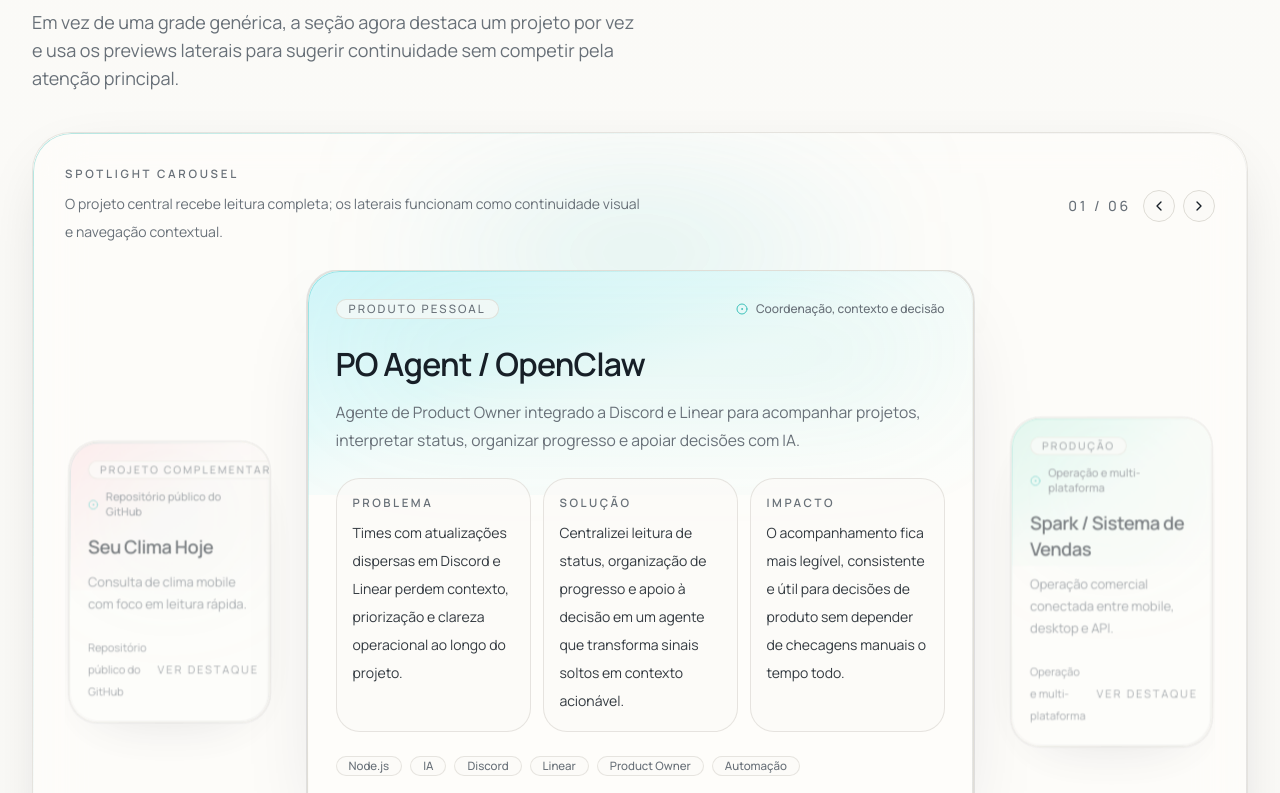
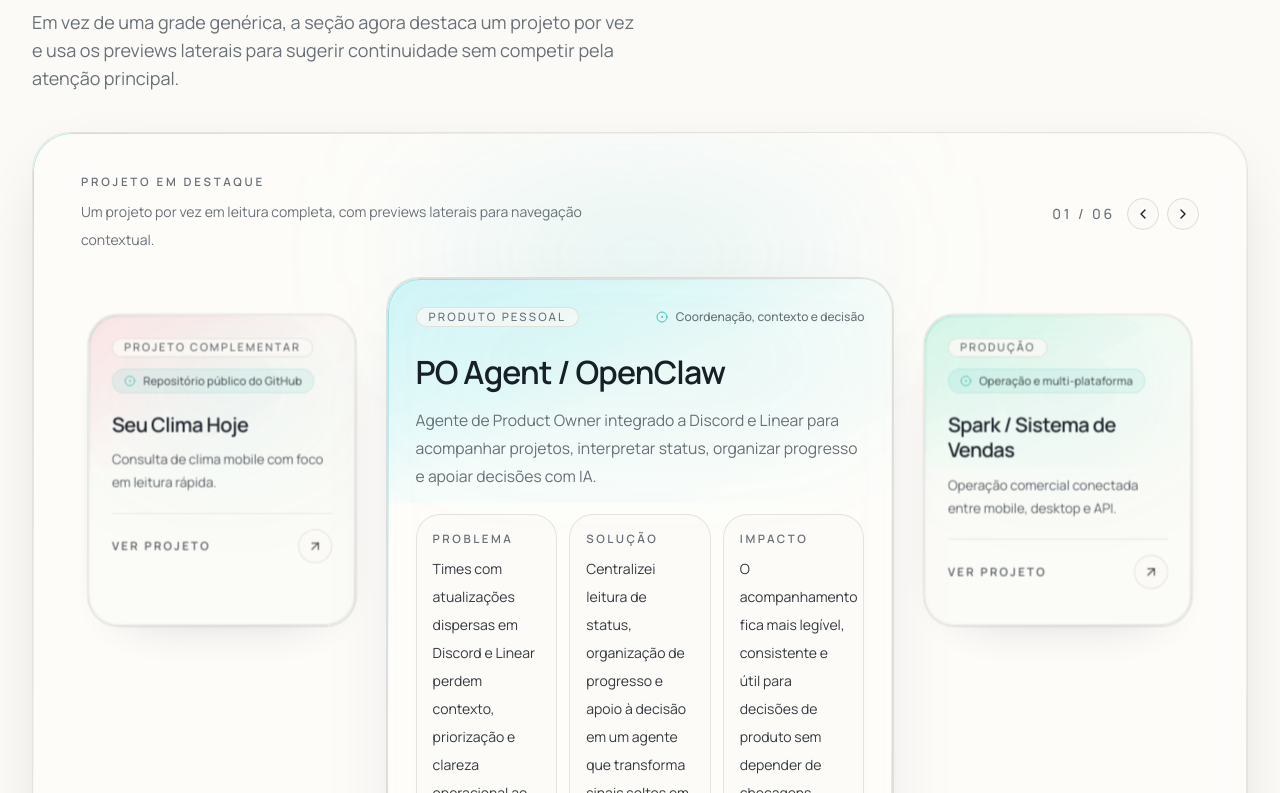
Before and after one commit to Kadjow/mysite.com, a Next.js app: page / in a window 1280 px wide. Shown: the part 3727-4520 px from the top of the page. Built offline with nearby package versions, Linux system fonts and the light colour scheme; no server answers.

Commit message:
fix: improve desktop project spotlight carousel

```diff
--- a/src/components/sections/projects/project-spotlight-card.tsx
+++ b/src/components/sections/projects/project-spotlight-card.tsx
@@ -35,85 +35,117 @@ export function ProjectSpotlightCard({
   className,
 }: ProjectSpotlightCardProps) {
   const isActive = variant === "active";
+  const previewClampClass =
+    "overflow-hidden [display:-webkit-box] [-webkit-box-orient:vertical]";
 
   const contentCard = (
     <Card
       className={cn(
-        "surface-card mesh-border relative overflow-hidden rounded-[2rem] border-border/75 py-0 text-left transition-[border-color,box-shadow,opacity,transform] duration-300 ease-out motion-reduce:transform-none motion-reduce:transition-none",
+        "surface-card mesh-border relative overflow-hidden rounded-[2rem] border-border/75 py-0 text-left transition-[border-color,box-shadow,background-color,transform] duration-300 ease-out motion-reduce:transform-none motion-reduce:transition-none",
         isActive
-          ? "min-h-[34rem] border-border/90 shadow-[var(--shadow-soft)]"
-          : "min-h-[18rem] border-border/75 opacity-60 hover:opacity-78",
+          ? "min-h-[34rem] border-border/90 bg-card/90 shadow-[var(--shadow-soft)] dark:border-white/12 dark:bg-white/[0.055]"
+          : "min-h-[20.5rem] border-border/85 bg-background/82 shadow-[0_20px_60px_-38px_rgba(15,23,42,0.28)] group-hover:-translate-y-1 group-hover:border-border/95 group-hover:bg-background/88 group-hover:shadow-[var(--shadow-soft)] dark:border-white/12 dark:bg-white/[0.05] dark:shadow-[0_26px_80px_-48px_rgba(0,0,0,0.78)] dark:group-hover:border-white/20 dark:group-hover:bg-white/[0.075]",
         className,
       )}
     >
       <div
         className={cn(
-          "pointer-events-none absolute inset-x-0 top-0 bg-gradient-to-br",
+          "pointer-events-none absolute inset-x-0 top-0 bg-gradient-to-br transition-opacity duration-300",
           toneMap[project.tone],
-          isActive ? "h-56" : "h-40",
+          isActive ? "h-56 opacity-100" : "h-40 opacity-90 group-hover:opacity-100",
         )}
       />
-      <div className="pointer-events-none absolute inset-x-10 top-8 h-24 rounded-full bg-accent/10 blur-3xl" />
+      <div
+        className={cn(
+          "pointer-events-none absolute inset-x-10 top-8 h-24 rounded-full blur-3xl",
+          isActive ? "bg-accent/10" : "bg-accent/12 dark:bg-accent/16",
+        )}
+      />
 
       <CardContent
         className={cn(
           "relative flex h-full flex-col",
-          isActive ? "gap-6 px-6 py-6 sm:px-7 sm:py-7" : "gap-4 px-5 py-5",
+          isActive ? "gap-6 px-6 py-6 sm:px-7 sm:py-7" : "gap-5 px-5 py-5 lg:px-6 lg:py-6",
         )}
       >
-        <div className="flex flex-wrap items-center justify-between gap-3">
+        <div
+          className={cn(
+            "flex gap-3",
+            isActive ? "flex-wrap items-center justify-between" : "flex-col items-start",
+          )}
+        >
           <Badge
             variant="outline"
-            className="rounded-full border-border/80 bg-background/70 px-3 py-1 text-[0.72rem] uppercase tracking-[0.18em] text-muted-foreground"
+            className={cn(
+              "rounded-full px-3 py-1 text-[0.72rem] uppercase tracking-[0.18em]",
+              isActive
+                ? "border-border/80 bg-background/70 text-muted-foreground dark:border-white/10 dark:bg-white/[0.06]"
+                : "border-border/85 bg-background/78 text-foreground/72 dark:border-white/12 dark:bg-white/[0.065] dark:text-foreground/84",
+            )}
           >
             {project.status}
           </Badge>
 
           {project.highlight ? (
-            <div className="inline-flex items-center gap-2 text-xs font-medium text-muted-foreground">
-              <CircleDot className="size-3 text-accent" />
-              {project.highlight}
+            <div
+              className={cn(
+                "inline-flex max-w-full items-center gap-2 text-xs font-medium",
+                isActive
+                  ? "text-muted-foreground"
+                  : "rounded-full border border-accent/18 bg-accent/10 px-3 py-1 text-foreground/74 dark:border-accent/28 dark:bg-accent/14 dark:text-foreground/86",
+              )}
+            >
+              <CircleDot className="size-3 shrink-0 text-accent" />
+              <span className={cn(!isActive && "block max-w-full truncate")}>{project.highlight}</span>
             </div>
           ) : null}
         </div>
 
-        <div className={cn("space-y-3", isActive ? "max-w-2xl" : "max-w-sm")}>
+        <div className={cn("space-y-3", isActive ? "max-w-2xl" : "max-w-none")}>
           <h3
             className={cn(
               "font-semibold tracking-tight text-foreground",
-              isActive ? "text-2xl sm:text-[2rem]" : "text-xl",
+              isActive
+                ? "text-2xl sm:text-[2rem]"
+                : "text-[1.2rem] leading-tight lg:text-[1.32rem]",
+              !isActive && `${previewClampClass} [-webkit-line-clamp:2]`,
             )}
           >
             {project.name}
           </h3>
           <p
             className={cn(
-              "text-muted-foreground",
-              isActive ? "text-sm leading-7 sm:text-[0.98rem]" : "text-sm leading-6",
+              isActive ? "text-sm leading-7 text-muted-foreground sm:text-[0.98rem]" : "text-sm leading-6 text-foreground/74 dark:text-foreground/82",
             )}
           >
-            {isActive ? project.description : project.preview}
+            {isActive ? (
+              project.description
+            ) : (
+              <span className={cn(previewClampClass, "[-webkit-line-clamp:2]")}>
+                {project.preview}
+              </span>
+            )}
           </p>
         </div>
 
         {isActive ? (
           <>
             <div className="grid gap-3 lg:grid-cols-3">
-              <div className="rounded-[1.5rem] border border-border/70 bg-background/72 p-4">
+              <div className="rounded-[1.5rem] border border-border/70 bg-background/72 p-4 dark:border-white/10 dark:bg-white/[0.045]">
                 <p className="text-[0.72rem] font-semibold uppercase tracking-[0.22em] text-muted-foreground">
                   {spotlight.problemLabel}
                 </p>
                 <p className="mt-2 text-sm leading-7 text-foreground/88">{project.caseStudy.problem}</p>
               </div>
 
-              <div className="rounded-[1.5rem] border border-border/70 bg-background/72 p-4">
+              <div className="rounded-[1.5rem] border border-border/70 bg-background/72 p-4 dark:border-white/10 dark:bg-white/[0.045]">
                 <p className="text-[0.72rem] font-semibold uppercase tracking-[0.22em] text-muted-foreground">
                   {spotlight.solutionLabel}
                 </p>
                 <p className="mt-2 text-sm leading-7 text-foreground/88">{project.caseStudy.solution}</p>
               </div>
 
-              <div className="rounded-[1.5rem] border border-border/70 bg-background/72 p-4">
+              <div className="rounded-[1.5rem] border border-border/70 bg-background/72 p-4 dark:border-white/10 dark:bg-white/[0.045]">
                 <p className="text-[0.72rem] font-semibold uppercase tracking-[0.22em] text-muted-foreground">
                   {spotlight.impactLabel}
                 </p>
@@ -145,10 +177,12 @@ export function ProjectSpotlightCard({
             </div>
           </>
         ) : (
-          <div className="mt-auto flex items-center justify-between gap-3 pt-2 text-xs text-muted-foreground">
-            <span className="max-w-[16rem] leading-6">{project.highlight ?? project.preview}</span>
-            <span className="shrink-0 uppercase tracking-[0.18em]">
+          <div className="mt-auto flex items-center justify-between gap-3 border-t border-border/70 pt-4 text-xs dark:border-white/10">
+            <span className="shrink-0 font-semibold uppercase tracking-[0.2em] text-foreground/76 dark:text-foreground/86">
               {spotlight.viewHighlightLabel}
+            </span>
+            <span className="inline-flex size-9 shrink-0 items-center justify-center rounded-full border border-border/80 bg-background/76 text-foreground/76 transition-colors duration-300 group-hover:border-accent/30 group-hover:text-foreground dark:border-white/12 dark:bg-white/[0.06] dark:text-foreground/84 dark:group-hover:border-accent/36">
+              <ArrowUpRight className="size-4" />
             </span>
           </div>
         )}
--- a/src/components/sections/projects/project-spotlight-carousel.tsx
+++ b/src/components/sections/projects/project-spotlight-carousel.tsx
@@ -114,9 +114,9 @@ export function ProjectSpotlightCarousel({
           goNext();
         }
       }}
-      className="surface-card mesh-border relative overflow-hidden rounded-[2.4rem] border-border/75 px-4 py-5 sm:px-6 sm:py-6 lg:px-8 lg:py-8 focus-visible:outline-none focus-visible:ring-2 focus-visible:ring-ring focus-visible:ring-offset-2 focus-visible:ring-offset-background"
+      className="surface-card mesh-border relative overflow-hidden rounded-[2.4rem] border-border/75 px-4 py-5 sm:px-6 sm:py-6 lg:px-10 lg:py-8 xl:px-12 xl:py-10 focus-visible:outline-none focus-visible:ring-2 focus-visible:ring-ring focus-visible:ring-offset-2 focus-visible:ring-offset-background"
     >
-      <div className="pointer-events-none absolute inset-x-[18%] top-10 h-40 rounded-full bg-[radial-gradient(circle,oklch(0.74_0.111_190_/_0.16),transparent_72%)] blur-3xl dark:bg-[radial-gradient(circle,oklch(0.79_0.122_190_/_0.22),transparent_72%)]" />
+      <div className="pointer-events-none absolute inset-x-[18%] top-10 h-40 rounded-full bg-[radial-gradient(circle,oklch(0.74_0.111_190_/_0.14),transparent_72%)] blur-3xl dark:bg-[radial-gradient(circle,oklch(0.79_0.122_190_/_0.18),transparent_72%)]" />
 
       <div className="relative flex flex-col gap-6">
         <div className="flex flex-wrap items-center justify-between gap-4">
@@ -187,11 +187,11 @@ export function ProjectSpotlightCarousel({
           </AnimatePresence>
         </div>
 
-        <div className="relative hidden overflow-hidden md:block">
+        <div className="relative hidden overflow-x-clip md:block">
           <LayoutGroup>
             <motion.div
               layout
-              className="flex items-center justify-center gap-3 lg:gap-5 xl:gap-7"
+              className="flex items-stretch justify-center gap-4 lg:gap-5 xl:gap-6"
               transition={transition}
             >
               <AnimatePresence initial={false} mode="popLayout">
@@ -209,9 +209,9 @@ export function ProjectSpotlightCarousel({
                           }
                     }
                     animate={{
-                      opacity: slot.variant === "active" ? 1 : 0.92,
-                      scale: slot.variant === "active" ? 1 : 0.92,
-                      y: slot.variant === "active" ? 0 : 28,
+                      opacity: slot.variant === "active" ? 1 : 0.96,
+                      scale: slot.variant === "active" ? 1 : 0.95,
+                      y: slot.variant === "active" ? 0 : 18,
                     }}
                     exit={
                       reduceMotion
@@ -224,10 +224,10 @@ export function ProjectSpotlightCarousel({
                     }
                     transition={transition}
                     className={cn(
-                      "shrink-0",
+                      "w-full shrink-0",
                       slot.variant === "active"
-                        ? "w-[56%] min-w-0 xl:w-[58%]"
-                        : "w-[22%] min-w-0 xl:w-[19%]",
+                        ? "min-w-0 md:max-w-[46rem] md:flex-[1.18_1_0] xl:max-w-[48rem]"
+                        : "md:flex-[0_0_clamp(16rem,22vw,18.75rem)]",
                     )}
                   >
                     <ProjectSpotlightCard
--- a/src/i18n/locales/en-US.ts
+++ b/src/i18n/locales/en-US.ts
@@ -476,9 +476,9 @@ export const enUS = {
     },
   },
   projectSpotlight: {
-    carouselLabel: "Spotlight Carousel",
+    carouselLabel: "Project spotlight",
     carouselDescription:
-      "The central project gets a complete reading, while the side projects work as visual continuity and contextual navigation.",
+      "One featured project at a time, with side previews that keep navigation quick and contextual.",
     carouselAriaLabel: "Project spotlight carousel",
     previousProjectAriaLabel: "View previous project",
     nextProjectAriaLabel: "View next project",
@@ -486,8 +486,8 @@ export const enUS = {
     problemLabel: "Problem",
     solutionLabel: "Solution",
     impactLabel: "Impact",
-    viewHighlightLabel: "View highlight",
-    selectProjectAriaLabel: "Highlight project {name}",
+    viewHighlightLabel: "View project",
+    selectProjectAriaLabel: "Select project {name}",
   },
   footer: {
     socialLinksAriaLabel: "Social links",
--- a/src/i18n/locales/pt-BR.ts
+++ b/src/i18n/locales/pt-BR.ts
@@ -477,9 +477,9 @@ export const ptBR = {
     },
   },
   projectSpotlight: {
-    carouselLabel: "Spotlight Carousel",
+    carouselLabel: "Projeto em destaque",
     carouselDescription:
-      "O projeto central recebe leitura completa; os laterais funcionam como continuidade visual e navegação contextual.",
+      "Um projeto por vez em leitura completa, com previews laterais para navegação contextual.",
     carouselAriaLabel: "Carrossel spotlight de projetos",
     previousProjectAriaLabel: "Ver projeto anterior",
     nextProjectAriaLabel: "Ver próximo projeto",
@@ -487,8 +487,8 @@ export const ptBR = {
     problemLabel: "Problema",
     solutionLabel: "Solução",
     impactLabel: "Impacto",
-    viewHighlightLabel: "Ver destaque",
-    selectProjectAriaLabel: "Destacar projeto {name}",
+    viewHighlightLabel: "Ver projeto",
+    selectProjectAriaLabel: "Selecionar projeto {name}",
   },
   footer: {
     socialLinksAriaLabel: "Links sociais",
```
Also changed, not shown: 1 other file (tests, documents, lock files or other folders).
